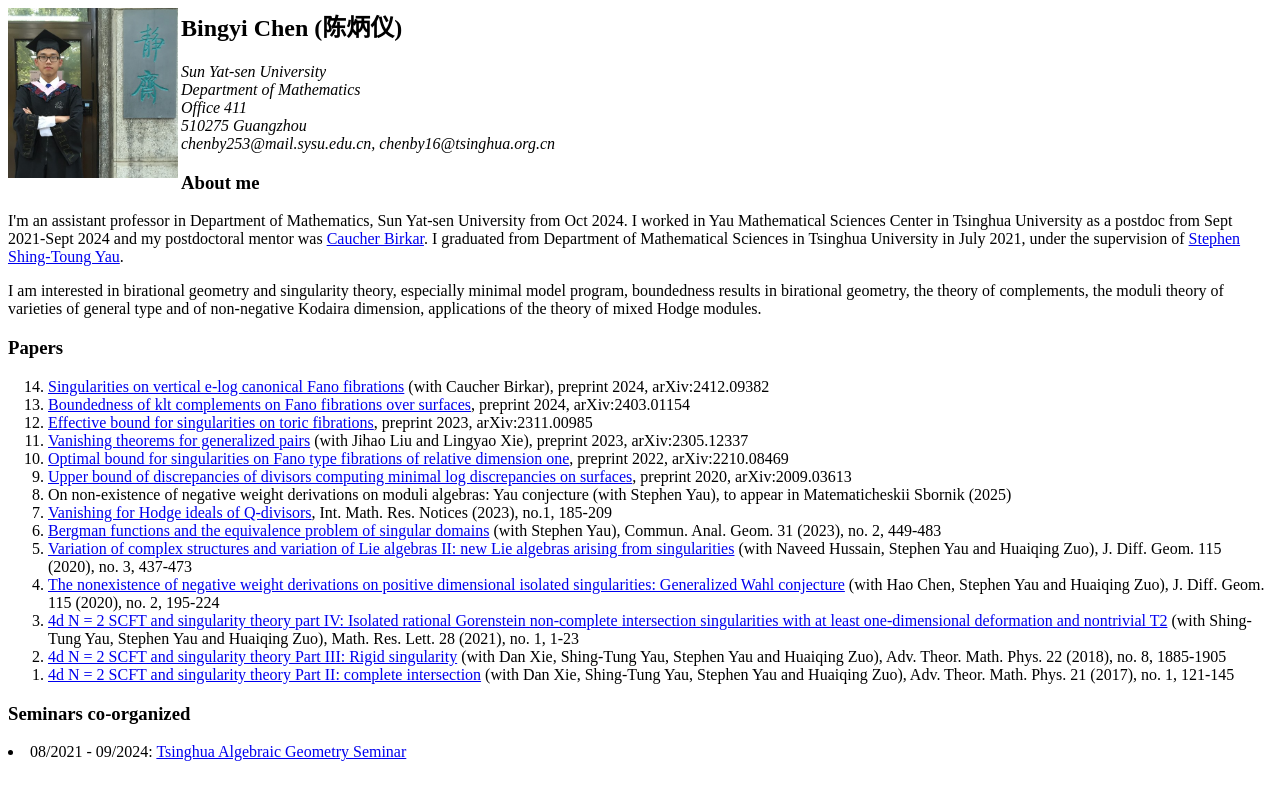
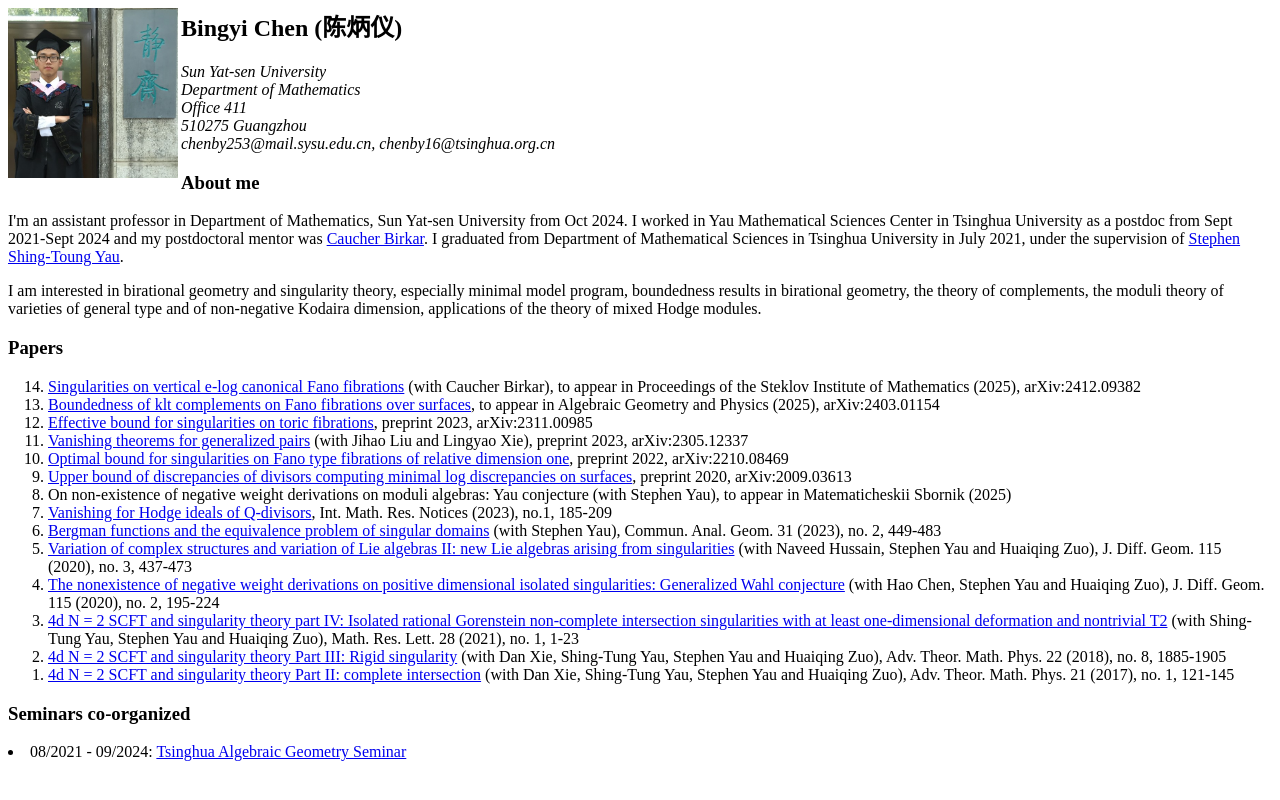
Before and after one commit to chenby16/homepage, a plain HTML site: page index.html in a window 1280 px wide. Drawn offline with Linux system fonts and the light colour scheme.

Commit message:
Update index.html

```diff
--- a/index.html
+++ b/index.html
@@ -38,8 +38,8 @@ chenby253@mail.sysu.edu.cn, chenby16@tsinghua.org.cn <br>
 <h3>Papers</h3>
 
 <ol reversed>
-<li> <a href="https://arxiv.org/abs/2412.09382"> Singularities on vertical e-log canonical Fano fibrations</a> (with Caucher Birkar), preprint 2024, arXiv:2412.09382  </li>
-<li> <a href="https://arxiv.org/abs/2403.01154"> Boundedness of klt complements on Fano fibrations over surfaces</a>, preprint 2024, arXiv:2403.01154  </li>
+<li> <a href="https://arxiv.org/abs/2412.09382"> Singularities on vertical e-log canonical Fano fibrations</a> (with Caucher Birkar), to appear in Proceedings of the Steklov Institute of Mathematics (2025), arXiv:2412.09382  </li>
+<li> <a href="https://arxiv.org/abs/2403.01154"> Boundedness of klt complements on Fano fibrations over surfaces</a>, to appear in Algebraic Geometry and Physics (2025), arXiv:2403.01154  </li>
 <li> <a href="https://arxiv.org/abs/2311.00985"> Effective bound for singularities on toric fibrations</a>, preprint 2023, arXiv:2311.00985  </li>
 <li> <a href="https://arxiv.org/abs/2305.12337"> Vanishing theorems for generalized pairs</a> (with Jihao Liu and Lingyao Xie), preprint 2023, arXiv:2305.12337  </li>
 <li> <a href="https://arxiv.org/abs/2210.08469"> Optimal bound for singularities on Fano type fibrations of relative dimension one</a>, preprint 2022, arXiv:2210.08469  </li>
```
